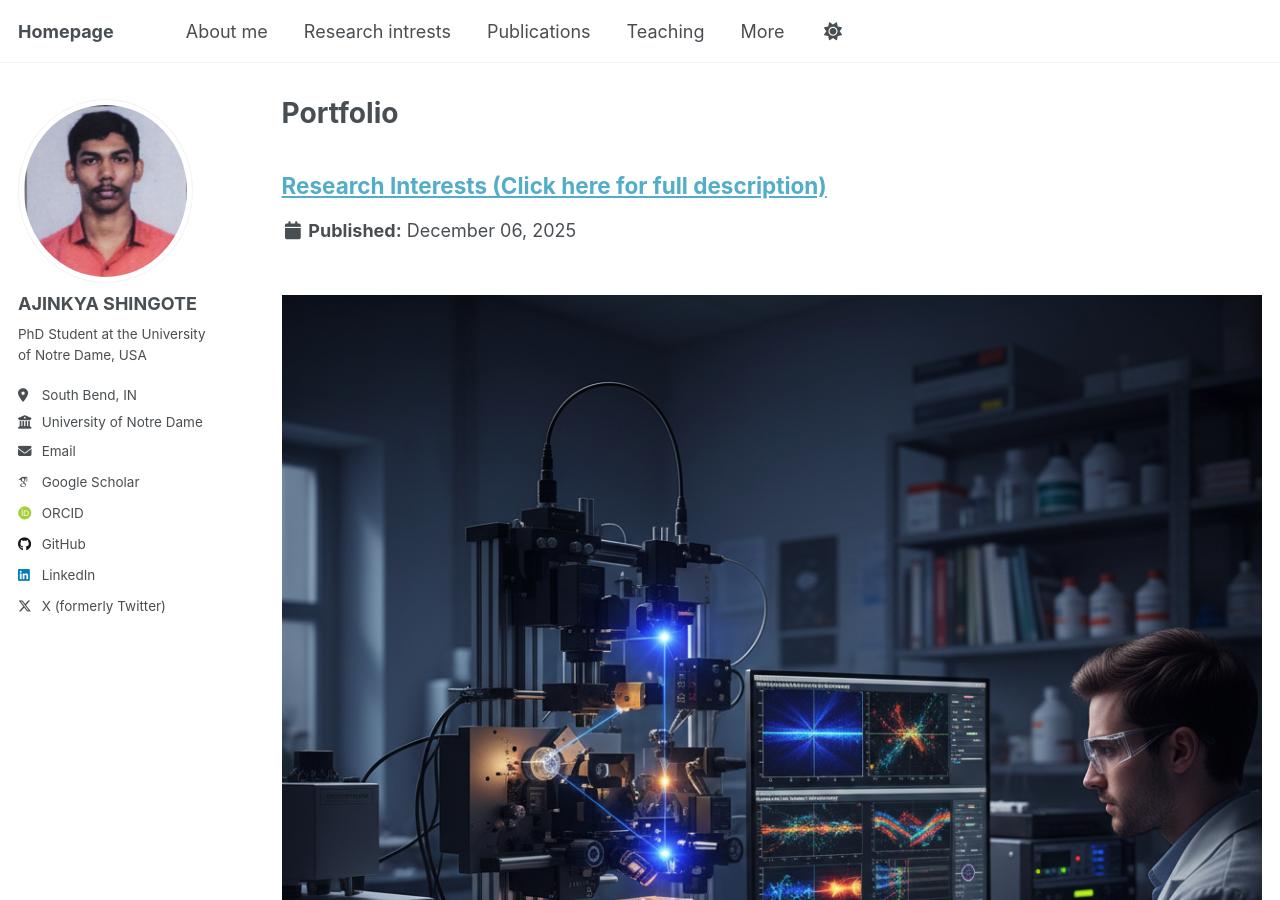
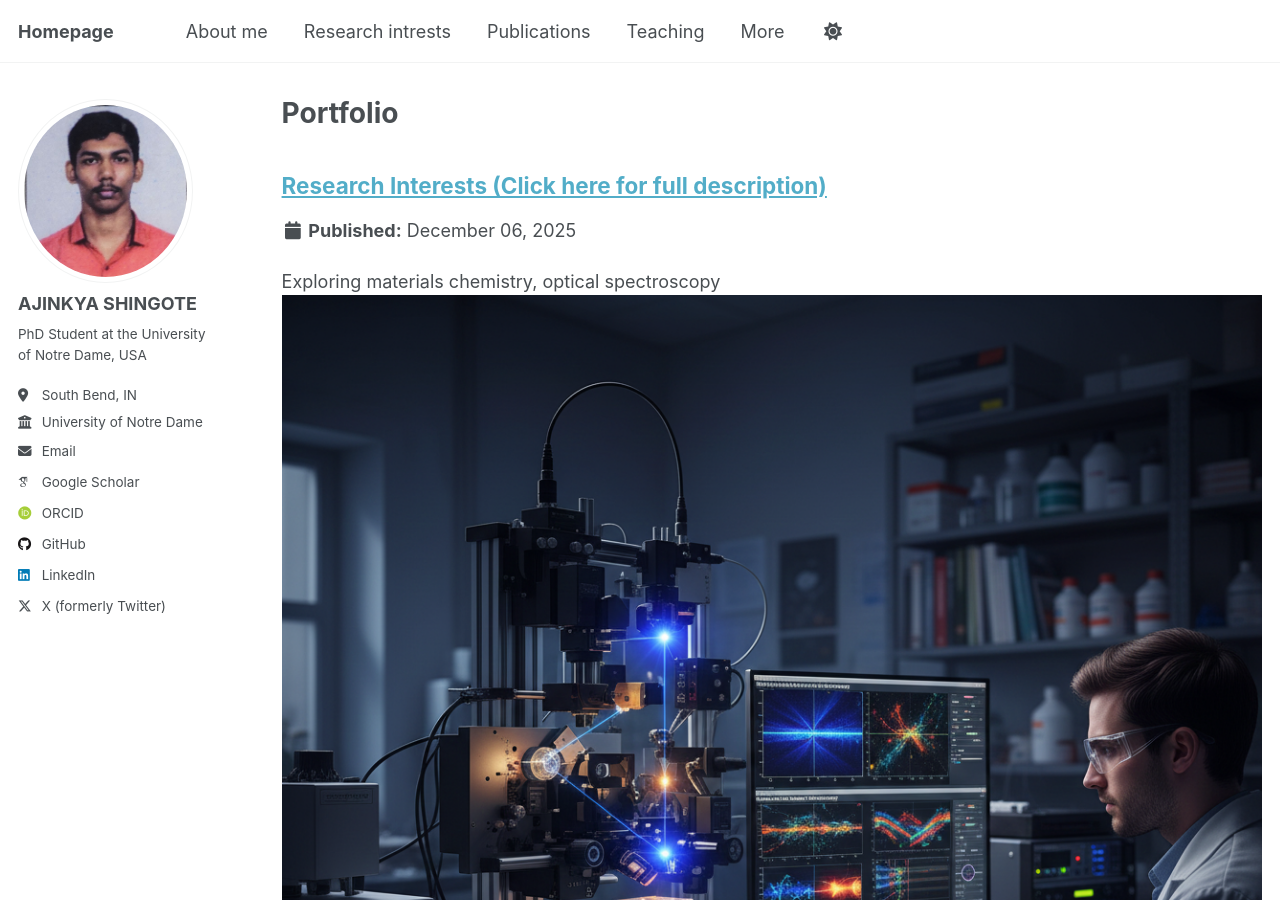
Before and after one commit to ajinkya-ss/ajinkya-ss, a Jekyll site: the page built from _pages/portfolio.html, in a window 1280 px wide and 900 px high. Built offline with Jekyll 4.4.1, drawn with Linux system fonts in a browser that asks for light colours; some web fonts are replaced; a script that is not in the unit is left out.

Commit message:
Update portfolio-1.md

```diff
--- a/_portfolio/portfolio-1.md
+++ b/_portfolio/portfolio-1.md
@@ -1,6 +1,6 @@
 ---
 title: "Research Interests (Click here for full description)"
-excerpt: "<br/><img src='/images/Gemini_Generated_Image_7puxh27puxh27pux (1).png'>"
+excerpt: "Exploring materials chemistry, optical spectroscopy<br/><img src='/images/Gemini_Generated_Image_7puxh27puxh27pux (1).png'>"
 collection: portfolio
 ---
 Broadly, I am interested in materials chemistry and optical spectroscopy, with a particular focus on designing materials for energy-related applications and probing their functionalities using custom-built optical characterization techniques. My current work focuses on probing strong exciton–plasmon coupling in metal–semiconductor hybrid structures via optical spectroscopy.
```
